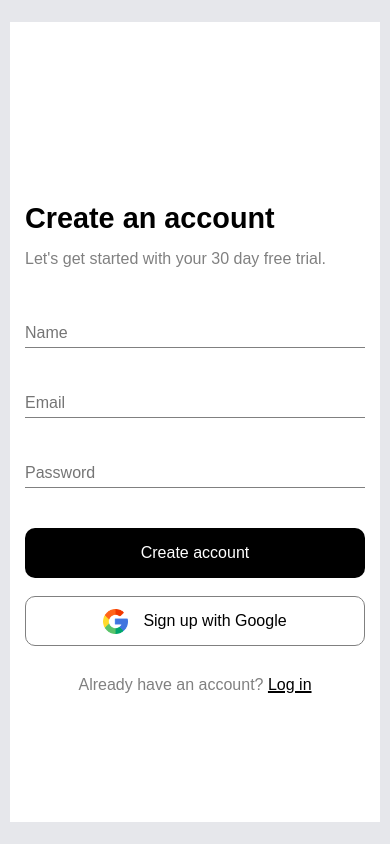
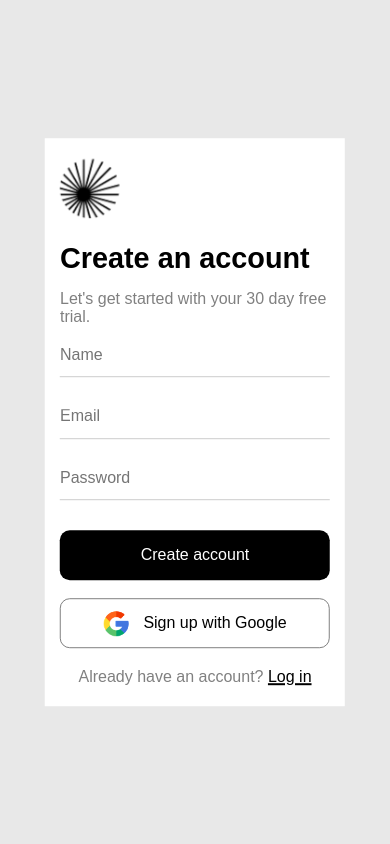
Before and after one commit to marceloxhenrique/project-login2, a plain HTML site: page index.html in a window 390 px wide. Drawn offline with Linux system fonts and the light colour scheme.

Commit message:
Update Mobile version

```diff
--- /dev/null
+++ b/estilos/mediaQuery.css
@@ -0,0 +1,3 @@
+@charset "UTF-8";
+
+@media
--- a/estilos/mobile.css
+++ b/estilos/mobile.css
@@ -8,25 +8,56 @@
 }
 
 html, body {
-    background-color: #E6E7EB;
+    background-color: #e8e8e8;
     background-position: relative;
     position: relative;
     height: 100vh;
+    margin: auto;
 }
 
 main {
     position: absolute;
+    /* background-color: black ; */
+    display: flex;
+    flex-direction: row;
+    height: 90vh;
+    width: 95vw;
+    top: 50%;
     left: 50%;
+    transform: translate(-50%, -50%);
+
+
+}
+
+main > #leftSide{
+    display: none;
+    width: 60%;
+}
+main > #leftSide > #leftImg {
+
+    height: 100%;
+    background-size: cover;
+
+}
+
+main > #rightSide {
+    position: absolute;
+    background-color: white;
+    width: 300px;
+    height: 568px;
+    padding: 100px 15px 15px 15px;
     top: 50%;
-    background-color: white;
-    width: 370px;
-    height: 800px;
+    left: 50%;
     transform: translate(-50%, -50%);
-    padding: 100px 15px 15px 15px;
+}
+
+main >  #rightSide #imagem {
+    margin-top: -80px;
+
 }
 
 section#login > h1 {
-    margin-top: 80px;
+    margin-top: 20px;
     text-align: left;
     padding-bottom: 15px;
     font-size: 1.8em;
@@ -35,19 +66,21 @@ section#login > h1 {
 }
 section#login > p {
     color: gray;
-    margin-bottom: 50px;
+    margin-bottom: 20px;
 
 }
 section#login > form > .log > input {
-    border: 1px solid gray;
+
+    border: 1px solid rgb(204, 204, 204);
     border-top: none;
     border-right: none;
     border-left: none;
-    margin-bottom: 40px;
+    margin-bottom: 30px;
     text-decoration: none;
     height: 30px;
-    width: 340px;
+    width: 270px;
     font-size: 1em;
+    padding-bottom: 14px;
 
 
 }
@@ -65,16 +98,20 @@ section#login > form > .log > input:focus-within {
     align-items: center;
     justify-content: center;
     background-color: black;
-    width: 340px;
+    width: 270px;
     height: 50px;
     border-radius: 10px;
     color: white;
     text-decoration: none;
+    border: none;
+    font-size: 1em;
 
 }
 
 #login > form > #createAcc:hover {
-
+    background-color: rgb(194, 194, 194);
+    color: black;
+    border: 1px solid black;
 
 }
 
@@ -83,7 +120,7 @@ section#login > form > .log > input:focus-within {
     align-items: center;
     justify-content: center;
     border: 1px solid  gray;
-    width: 340px;
+    width: 270px;
     height: 50px;
     text-decoration: none;
     color: black;
@@ -91,7 +128,7 @@ section#login > form > .log > input:focus-within {
 }
 
 #login > form > #signUp:hover {
-    background-color: rgb(217, 217, 217);
+    background-color: rgb(194, 194, 194);
 
 }
 
@@ -103,7 +140,7 @@ section#login > form > .log > input:focus-within {
 
 #login > form > p {
     text-align: center;
-    margin-top: 30px;
+    margin-top: 20px;
     color: gray;
 }
 #login > form > p > a {
--- a/index.html
+++ b/index.html
@@ -6,13 +6,20 @@
     <meta http-equiv="X-UA-Compatible" content="IE=edge">
     <meta name="viewport" content="width=device-width, initial-scale=1.0">
     <link rel="stylesheet" href="estilos/mobile.css">
+    <link rel="stylesheet" href="estilos/mediaQuery.css">
     <title>Projeto Login 2</title>
 </head>
 
 <body>
     <main>
+        <div id="leftSide">
+            <img id="leftImg" src="./pictures/pexels-motional-studio-1081685 (1).jpg" alt="picture of woman">
+
+        </div>
+
+        <div id="rightSide">
             <div id="imagem">
-            <!-- Here goes the imagem -->
+                <img src="./pictures/img.logo.png" alt="">
             </div>
             <section id="login">
                 <h1>
@@ -25,29 +32,23 @@
                     <div class="log">
                         <input type="text" name="name" id="iname" placeholder="Name" required>
                     </div>
-
                     <div class="log">
                         <input type="email" name="email" id="iemail" placeholder="Email" required>
                     </div>
-
                     <div class="log">
-                    <input type="password" name="password" id="password" placeholder="Password" required>
+                        <input type="password" name="password" id="password" placeholder="Password" required minlength="6">
                     </div>
-
-                <a href="#" id="createAcc">
-                    Create account
-                </a><br>
-
+                    <input id="createAcc" type="submit" value="Create account"><br>
                     <a id="signUp" href="https://www.google.com/" target="_blank">
                         <img id="img-google" src="./pictures/google-img.png"  alt="google-img">
                         Sign up with Google
                     </a>
-
                     <p>
                         Already have an account? <a href="#">Log in</a>
                     </p>
                 </form>
             </section>
+        </div>
     </main>
 </body>
 
```
Also changed, not shown: pictures/img.logo.png (added). Lines whose indentation alone changed are shown as unchanged.
